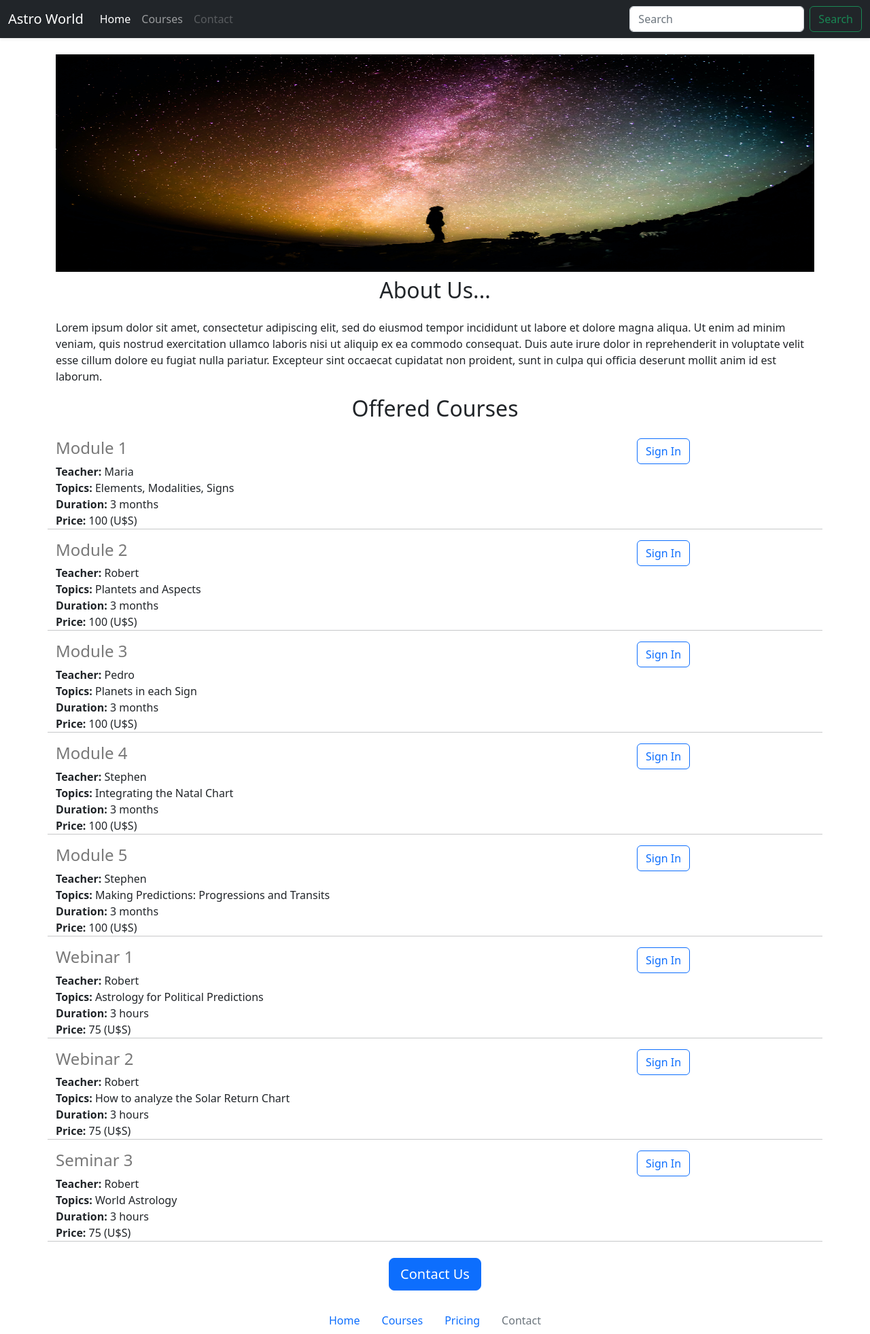
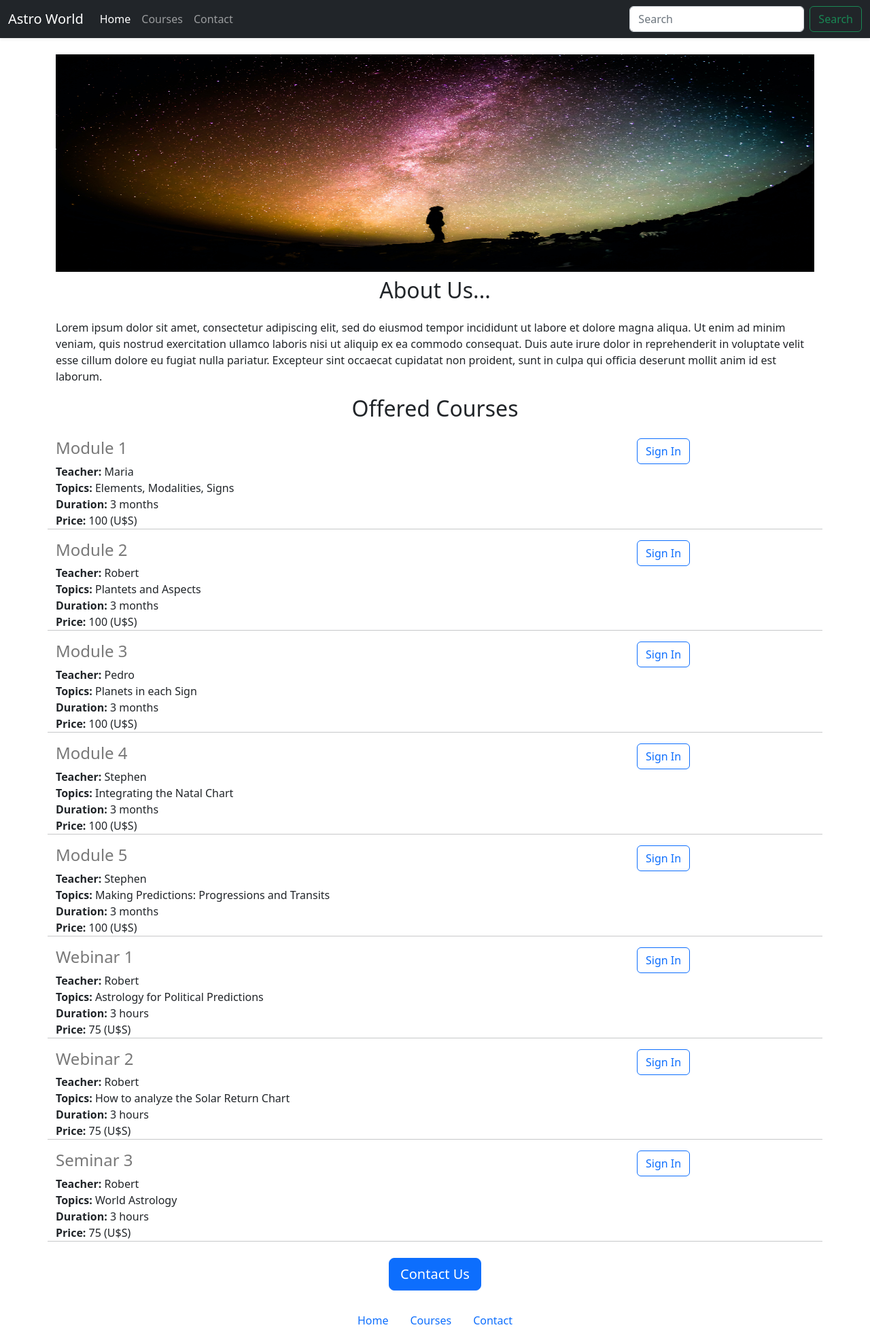
Before and after one commit to viquiriglos/Astro-page, a Flask app: page / in a window 1280 px wide. Shown: the whole page at 68% size. Run offline with Flask 2, Linux system fonts and the light colour scheme.

Commit message:
adding functionality to the links in nav  and footer

```diff
--- a/templates/footer.html
+++ b/templates/footer.html
@@ -1,14 +1,11 @@
 <ul class="nav justify-content-center">
   <li class="nav-item">
-    <a class="nav-link active" aria-current="page" href="#">Home</a>
+    <a class="nav-link active" aria-current="page" href="/">Home</a>
   </li>
   <li class="nav-item">
-    <a class="nav-link" href="#">Courses</a>
+    <a class="nav-link" href="#courses-section">Courses</a>
   </li>
   <li class="nav-item">
-    <a class="nav-link" href="#">Pricing</a>
-  </li>
-  <li class="nav-item">
-    <a class="nav-link disabled">Contact</a>
+    <a href="mailto:contact@astroworld.com?subject=Please%20send%20me%20information&body=Hi%20there%2C%20I'm%20%3Cname%20and%20last%20name%3E%20and%20I'd%20like%20to%20receive%20information%20about%20your%20courses." class="nav-link">Contact</a>
   </li>
 </ul>
--- a/templates/home.html
+++ b/templates/home.html
@@ -22,7 +22,7 @@
       <h2 class='text-center mt-2 mb-4'>About Us...</h2>
       <p>Lorem ipsum dolor sit amet, consectetur adipiscing elit, sed do eiusmod tempor   incididunt ut labore et dolore magna aliqua. Ut enim ad minim veniam, quis nostrud exercitation ullamco laboris nisi ut aliquip ex ea commodo consequat. Duis aute irure dolor in reprehenderit in voluptate velit esse cillum dolore eu fugiat nulla pariatur. Excepteur sint occaecat cupidatat non proident, sunt in culpa qui officia deserunt mollit anim id est laborum.
       </p>
-      <h2 class='text-center mt-2 mb-4'>Offered Courses</h2>
+      <h2 id='courses-section' class='text-center mt-2 mb-4'>Offered Courses</h2>
         <div>
           {% for course in courses %}
             {% include 'courseitem.html' %}
--- a/templates/nav.html
+++ b/templates/nav.html
@@ -7,13 +7,13 @@
     <div class="collapse navbar-collapse" id="navbarTogglerDemo03">
       <ul class="navbar-nav me-auto mb-2 mb-lg-0">
         <li class="nav-item">
-          <a class="nav-link active" aria-current="page" href="#">Home</a>
+          <a class="nav-link active" aria-current="page" href="/">Home</a>
         </li>
         <li class="nav-item">
-          <a class="nav-link" href="#">Courses</a>
+          <a class="nav-link" href="#courses-section">Courses</a>
         </li>
         <li class="nav-item">
-          <a class="nav-link disabled">Contact</a>
+          <a href="mailto:contact@astroworld.com?subject=Please%20send%20me%20information&body=Hi%20there%2C%20I'm%20%3Cname%20and%20last%20name%3E%20and%20I'd%20like%20to%20receive%20information%20about%20your%20courses." class="nav-link">Contact</a>
         </li>
       </ul>
       <form class="d-flex" role="search">
```
